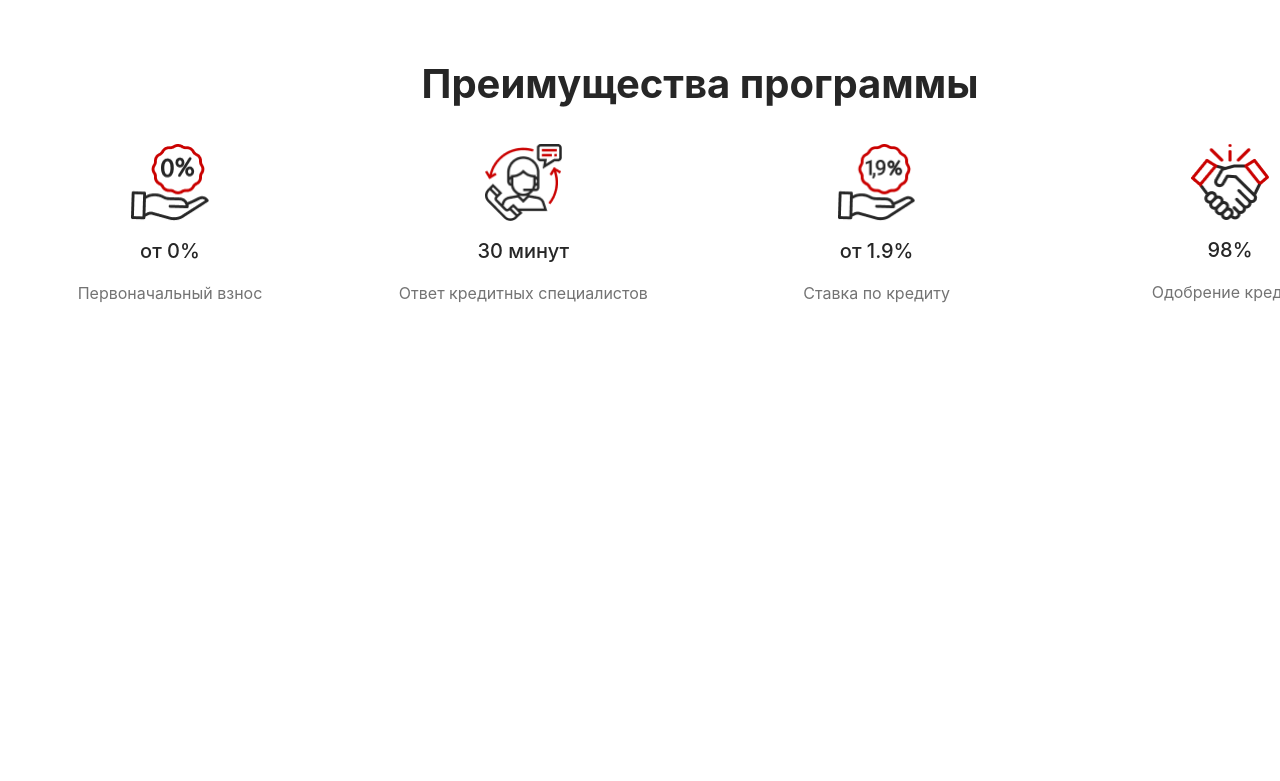
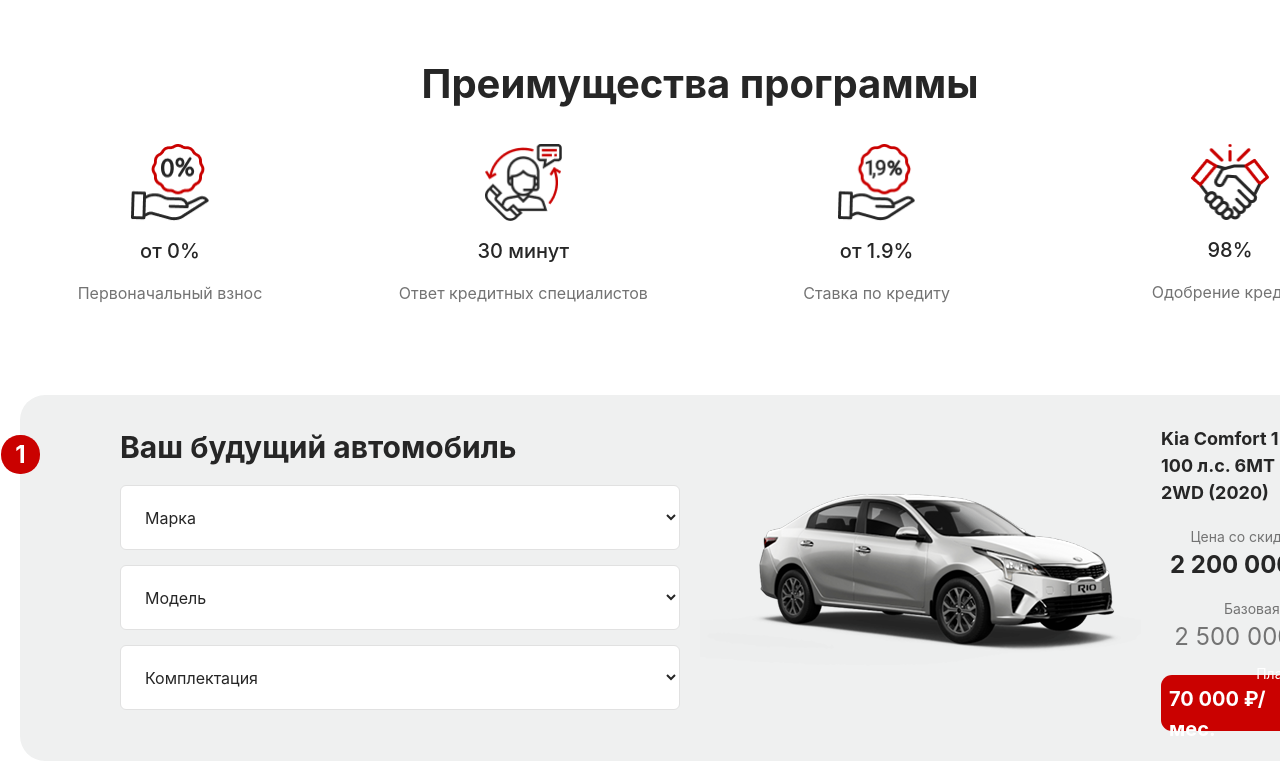
Before and after one commit to allastar09/smert, a website: page src/page 5.html in a window 1280 px wide. Shown: the part 906-1687 px from the top of the page. Before the commit the page ends 1231 px from the top, so only its background shows below. Drawn offline with nearby package versions, Linux system fonts and the light colour scheme; files that its build step writes are made by us from their sources.

Commit message:
3rd section

```diff
--- a/src/page 5.html
+++ b/src/page 5.html
@@ -150,6 +150,38 @@
                 </div>
             </div>
         </section>
+
+        <section class="w-full p-5 lg:w-[1400px] flex justify-center items-center m-auto mt-[50px]">
+            <div class="relative w-full p-5 lg:w-[1400px] bg-[#EFF0F0] rounded-[25px] h-auto lg:px-[100px] lg:py-[30px] flex lg:items-start items-center flex-col lg:flex-row justify-between gap-[20px]">
+                <div class="w-full lg:w-[560px] flex flex-col gap-[15px]">
+                    <p class="text-[20px] lg:text-[30px] font-bold text-center lg:text-start text-[#262626]">Ваш будущий автомобиль</p>
+                    <select class="text-[#262626] w-full lg:w-[560px] h-[65px] p-[20px] rounded-[6px] bg-white border border-[#E1E1E1]"><option>Марка</option></select>
+                    <select class="text-[#262626] w-full lg:w-[560px] h-[65px] p-[20px] rounded-[6px] bg-white border border-[#E1E1E1]"><option>Модель</option></select>
+                    <select class="text-[#262626] w-full lg:w-[560px] h-[65px] p-[20px] rounded-[6px] bg-white border border-[#E1E1E1]"><option>Комплектация</option></select>
+                </div>
+                <img class="h-[155px] lg:h-[271px]" src="./images/14-1-1-_600-370 2.png" alt="">
+                <div class="w-full lg:w-[380px] flex flex-col lg:items-end gap-[20px]">
+                    <p class="text-[18px] font-bold text-[#262626]">Kia Comfort 1.4 100 л.с. 6MT 2WD (2020)</p>
+                    <div class="flex flex-row lg:flex-col gap-[15px] justify-between items-end">
+                        <div class="flex flex-col lg:items-end">
+                            <p class="text-[14px] text-[#737373]">Цена со скидками</p>
+                            <p class="text-[24px] font-bold text-[#262626]">2 200 000 ₽</p>
+                        </div>
+                        <div class="flex flex-col lg:items-end">
+                            <p class="text-[14px] text-[#737373]">Базовая цена</p>
+                            <p class="text-[24px] text-[#737373]">2 500 000 ₽</p>
+                        </div>
+                    </div>
+                    <div class="w-full lg:w-[155px] rounded-[11px] h-[38px] lg:h-[56px] text-white bg-[#CA0100] flex flex-row justify-between items-center lg:items-end px-5 lg:px-2 lg:flex-col lg:justify-center">
+                        <p class="text-[14px]">Платеж</p>
+                        <p class="text-[20px] font-bold">70 000 ₽/мес.</p>
+                    </div>
+                </div>
+                <div class="absolute top-[20px] left-[10px] lg:left-[-19px] lg:top-[40px] w-[27px] h-[27px] rounded-[19px] lg:w-[39px] lg:h-[39px] lg:rounded-[] bg-[#CA0100] text-white font-bold text-[18px] lg:text-[24px] flex justify-center items-center">
+                    1
+                </div>
+            </div>
+        </section>
     </main>
 </body>
 </html>
```
Also changed, not shown: src/images/14-1-1-_600-370 2.png (added).
